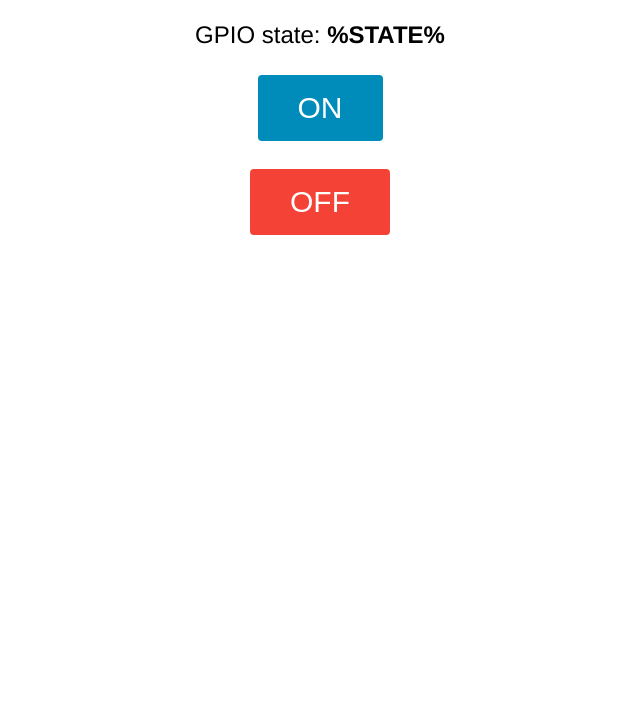
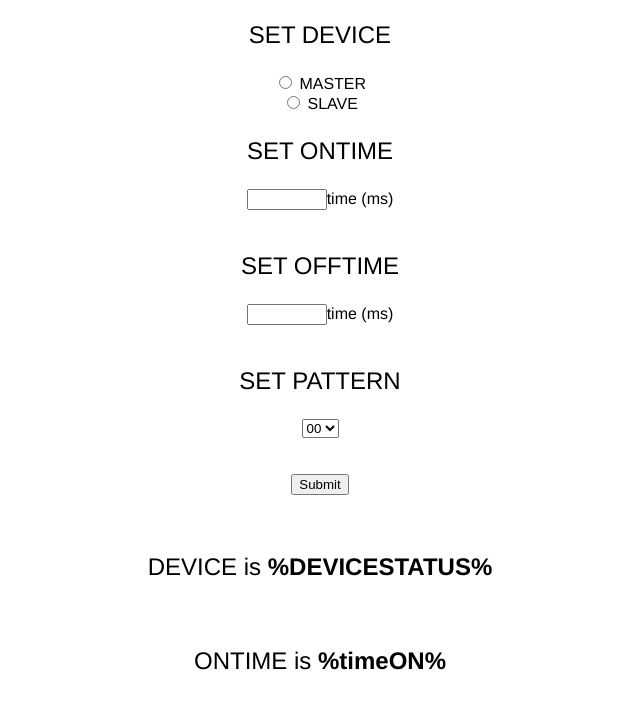
Before and after one commit to Adevnater/testME, a plain HTML site: page G_test/data/index.html in a window 1280 px wide. Shown: the part 80-800 px from the top of the page, without its empty margins (320-960 px from the left). Drawn offline with Linux system fonts and the light colour scheme.

Commit message:
addon html

```diff
--- a/G_test/data/index.html
+++ b/G_test/data/index.html
@@ -1,4 +1,5 @@
 <html>
+
 <head>
   <title>ESP32 Web Server</title>
   <meta name="viewport" content="width=device-width, initial-scale=1">
@@ -7,8 +8,36 @@
 </head>
 <body>
   <h1>ESP32 Web Server</h1>
-  <p>GPIO state: <strong> %STATE%</strong></p>
-  <p><a href="/on"><button class="button">ON</button></a></p>
-  <p><a href="/off"><button class="button button2">OFF</button></a></p>
+  <form action="/submit" method="get">
+  <p>SET DEVICE</p>
+
+  <input type="radio" id="master" name="setD" value="1">
+  <label for="master">MASTER</label><br>
+
+  <input type="radio" id="slave" name="setD" value="0">
+  <label for="slave">SLAVE</label><br>
+
+  <p>SET ONTIME</p>
+  <input type="number" id="ONTIME" name="ONTIME" min="1" step="1" max="65000"><label for="textbox">time (ms) </label><br><br>
+
+  <p>SET OFFTIME</p>
+  <input type="number" id="OFFTIME" name="OFFTIME" min="1" step="1" max="65000"><label for="text">time (ms) </label><br><br>
+
+
+  <p>SET PATTERN</p>
+  <select id="dropdown" name="PATTERN">
+    <option value="00">00</option>
+    <option value="01">01</option>
+    <option value="02">02</option>
+    <option value="03">03</option>
+  </select><br><br><br>
+
+  <input type="submit" value="Submit">
+</form>
+<br>
+<p>DEVICE is <strong> %DEVICESTATUS%</strong></p><br>
+<p>ONTIME is <strong> %timeON%</strong></p><br>
+<p>OFFTIME is <strong> %timeOFF%</strong></p><br>
+<p>PATTERN is <strong> %Patt%</strong></p><br>
 </body>
 </html>
```
Also changed, not shown: 1 other file.
